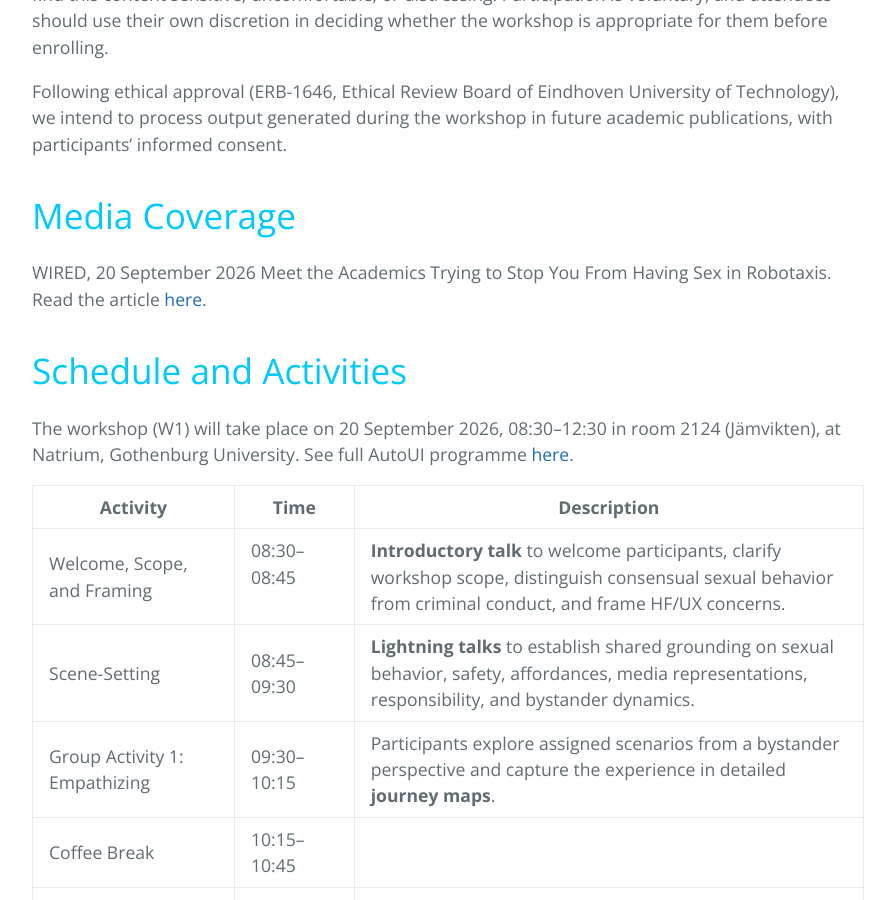
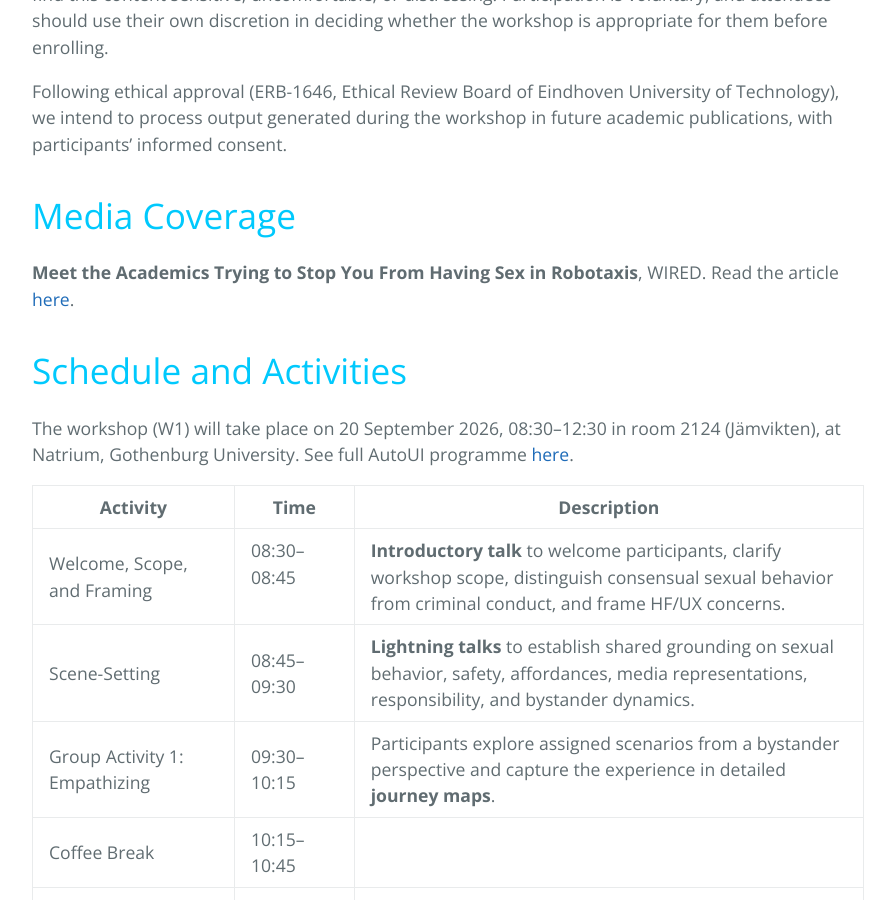
Before and after one commit to love-in-traffic/love-in-traffic.github.io, a Jekyll site: the page built from index.md, in a window 1280 px wide and 900 px high, scrolled down 1193 px. Shown: the whole window, without its empty margins (192-1087 px from the left). Built offline with Jekyll 4.4.1, drawn with Linux system fonts in a browser that asks for light colours.

Commit message:
Update index.md

```diff
--- a/index.md
+++ b/index.md
@@ -20,8 +20,7 @@ Our workshop, **Love In Traffic: Physical and Digital Design Against Consensual
 Following ethical approval (ERB-1646, Ethical Review Board of Eindhoven University of Technology), we intend to process output generated during the workshop in future academic publications, with participants’ informed consent.
 
 # Media Coverage
-WIRED, 20 September 2026
-Meet the Academics Trying to Stop You From Having Sex in Robotaxis. Read the article [here](https://www.wired.com/story/meet-the-academics-trying-to-stop-you-from-having-sex-in-robotaxis/).
+**Meet the Academics Trying to Stop You From Having Sex in Robotaxis**, WIRED. Read the article [here](https://www.wired.com/story/meet-the-academics-trying-to-stop-you-from-having-sex-in-robotaxis/).
 
 # Schedule and Activities
 The workshop (W1) will take place on 20 September 2026, 08:30–12:30 in room 2124 (Jämvikten), at Natrium, Gothenburg University. See full AutoUI programme [here](https://www.auto-ui.org/26/program-2/).
```
